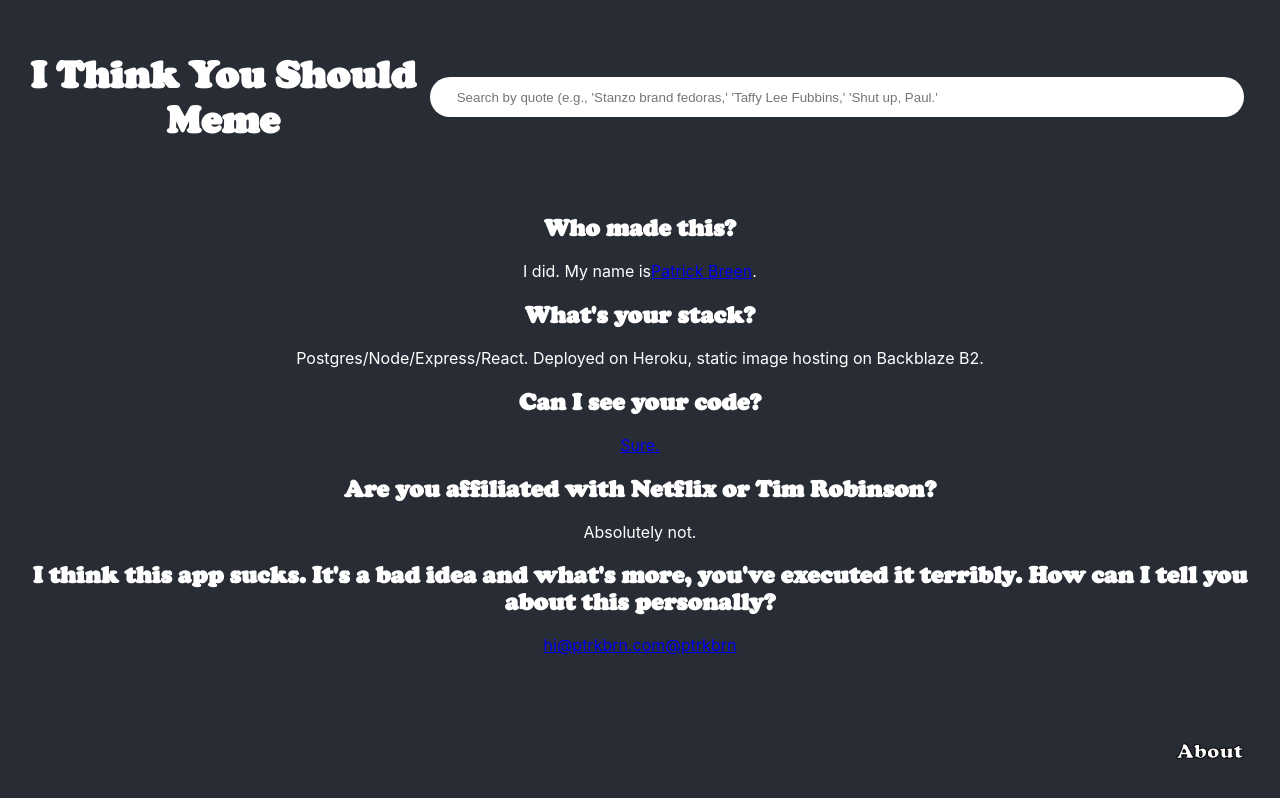
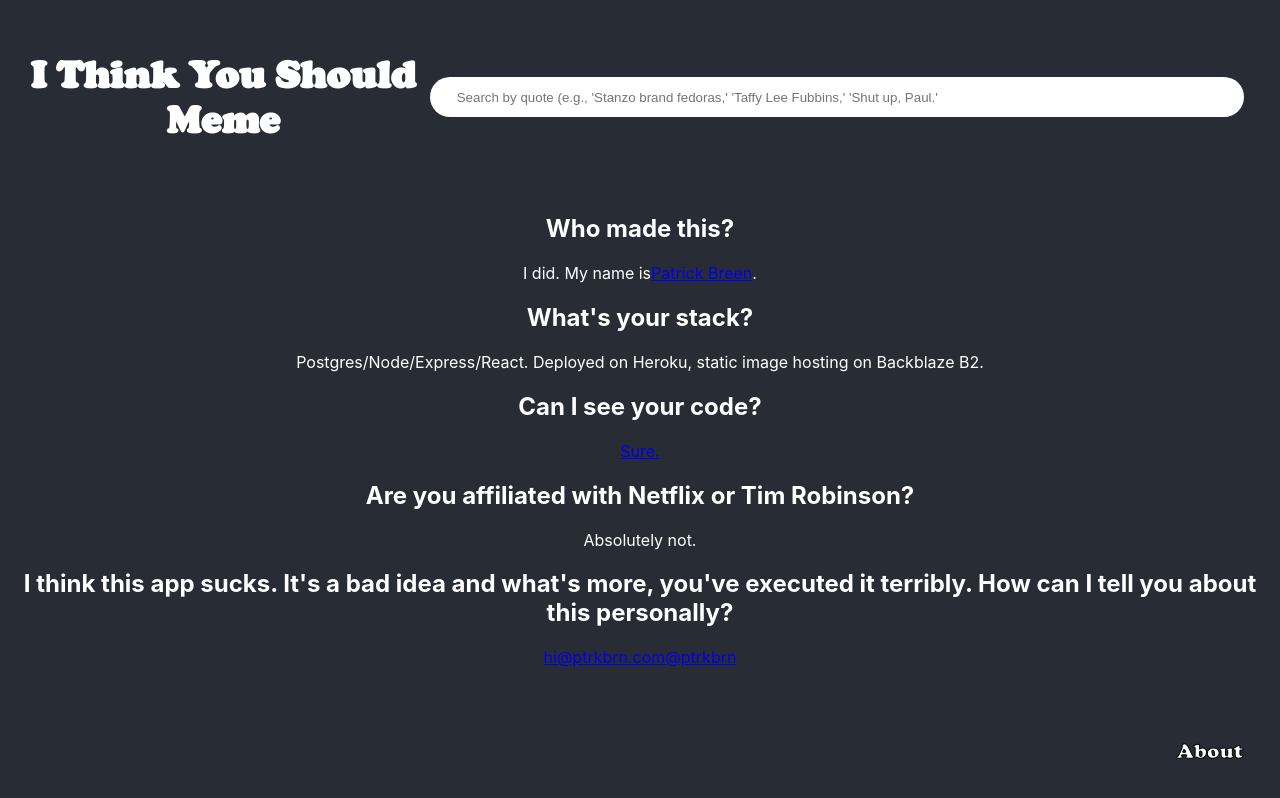
Before and after one commit to ptrkbrn/fully-loaded-nachos, a React (Create React App) app in the folder client/: page /about in a window 1280 px wide. Built offline with nearby package versions, Linux system fonts and the light colour scheme.

Commit message:
convert About h1s to h2s

```diff
--- a/client/src/About.js
+++ b/client/src/About.js
@@ -4,25 +4,25 @@ import { React } from 'react';
 function About() {
   return (
     <section>
-      <h1>Who made this?</h1>
+      <h2>Who made this?</h2>
       <p>
         I did. My name is
         <a href="https//www.ptrkbrn.com">Patrick Breen</a>
         .
       </p>
-      <h1>What&apos;s your stack?</h1>
+      <h2>What&apos;s your stack?</h2>
       <p>Postgres/Node/Express/React. Deployed on Heroku, static image hosting on Backblaze B2.</p>
-      <h1>Can I see your code?</h1>
+      <h2>Can I see your code?</h2>
       <p>
         <a href="https://wwww.https://github.com/ptrkbrn/fully-loaded-nachos">Sure.</a>
       </p>
-      <h1>Are you affiliated with Netflix or Tim Robinson?</h1>
+      <h2>Are you affiliated with Netflix or Tim Robinson?</h2>
       <p>Absolutely not.</p>
-      <h1>
+      <h2>
         I think this app sucks. It&apos;s a bad idea
         and what&apos;s more, you&apos;ve executed it terribly.
         How can I tell you about this personally?
-      </h1>
+      </h2>
       <a href="mailto:hi@ptrkbrn.com">hi@ptrkbrn.com</a>
       <a href="https://www.twitter.com/ptrkbrn">@ptrkbrn</a>
     </section>
```
